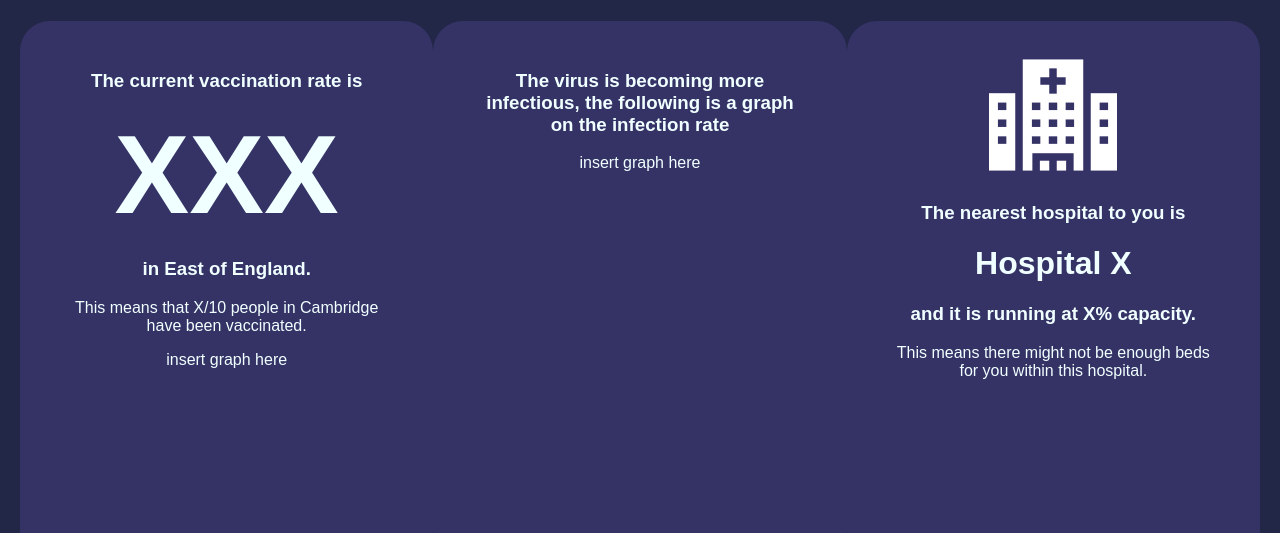
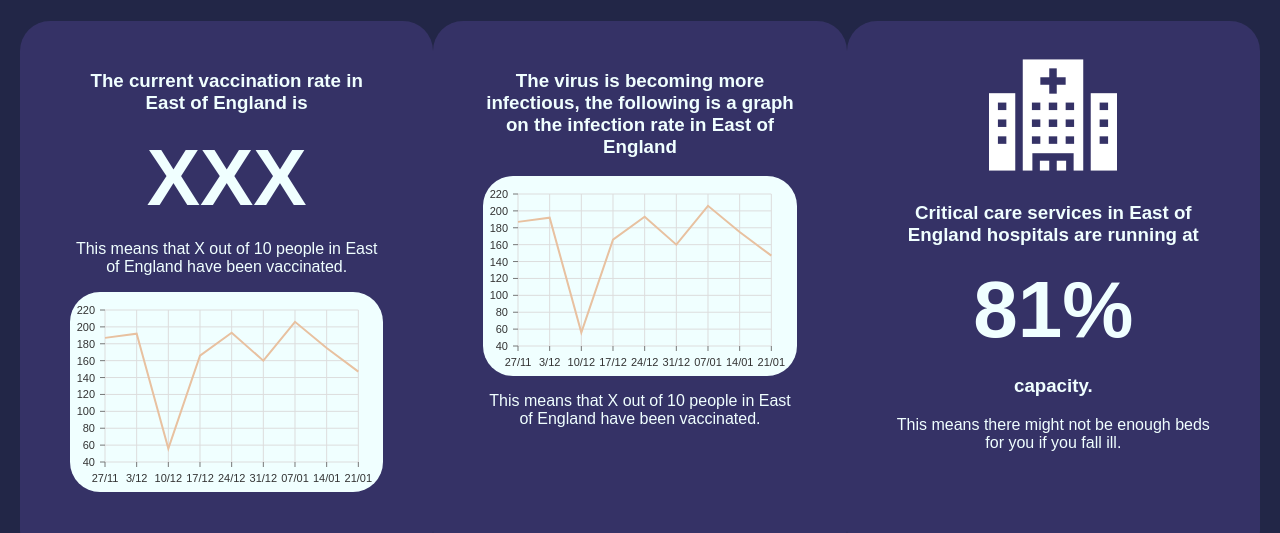
Before and after one commit to jqteh/covid-stats, a React (Create React App) app in the folder front-end/: page / in a window 1280 px wide. Shown: the part 152-685 px from the top of the page. Built offline with nearby package versions, Linux system fonts and the light colour scheme.

Commit message:
add graphs

```diff
--- a/front-end/package.json
+++ b/front-end/package.json
@@ -5,6 +5,8 @@
   "dependencies": {
     "@material-ui/core": "^4.11.2",
     "@material-ui/icons": "^4.11.2",
+    "@nivo/core": "^0.67.0",
+    "@nivo/line": "^0.67.0",
     "@testing-library/jest-dom": "^5.11.9",
     "@testing-library/react": "^11.2.3",
     "@testing-library/user-event": "^12.6.2",
--- a/front-end/public/styles.css
+++ b/front-end/public/styles.css
@@ -43,6 +43,8 @@ header p {
     width: 70%;
 }
 
+/* Panels */
+
 .panel-box {
     display: flex;
     flex-direction: row;
@@ -66,9 +68,23 @@ header p {
 }
 
 .vac-rate h1 {
-    font-size: 7rem;
+    font-size: 5rem;
     margin: 0;
 }
+
+.vac-graph {
+    height:200px;
+    background-color: azure;
+    color: #000;
+    border-radius: 30px;
+}
+
+.hospital h1 {
+    font-size: 5rem;
+    margin: 0 auto;
+}
+
+/* Risk % */
 
 .risk-box {
     position: relative;
@@ -88,6 +104,8 @@ header p {
     color:crimson;
 }
 
+/* Side Bar */
+
 .sidebar-content {
     width: 320px;
     padding: 30px 30px;
@@ -106,6 +124,7 @@ header p {
     height: 30px;
 }
 
+/* Footer */
 
 footer {
     position:fixed;
--- a/front-end/src/components/App.js
+++ b/front-end/src/components/App.js
@@ -12,6 +12,7 @@ function App() {
 
   const [sideBarOpen, setSideBarOpen] = useState(false);
   const [region, setRegion] = useState("East of England");
+  const [bigRegion, setBigRegion] = useState("East of England")
 
   function showPanel() {
     setSideBarOpen(true);
@@ -35,11 +36,11 @@ function App() {
         />
       <Header onPress={showPanel} />
       <div className="panel-box">
-        <VacRate
-          region={region}
+        <VacRate region={region}/>
+        <InfRate region={region}/>
+        <Hospital
+          region={bigRegion}
         />
-        <InfRate />
-        <Hospital />
       </div>
       <div className="risk-box">
         <h2 className="infection-risk-text">Your current risk of infection is:</h2>
--- a/front-end/src/components/Hospital.js
+++ b/front-end/src/components/Hospital.js
@@ -1,15 +1,23 @@
-import React from 'react';
+import React, {useState} from 'react';
 import HospitalLogo from '../assets/hospital.png';
+import bedOccupancy from '../critical_care_occupancy';
 
-export default function Hospital() {
+export default function Hospital(props) {
+
+    const [occupied, setOccupied] = useState(bedOccupancy[0].EastofEngland.slice(-1)[0].Occupied) // Default is East of England
+    const [available, setAvailable] = useState(bedOccupancy[0].EastofEngland.slice(-1)[0].Unoccupied) // Default is East of England
+
+    const capacity = Math.round((occupied - available)/occupied*100)
+
+
     return (
         <div className="panel">
             <div className="hospital">
                 <img src={HospitalLogo} alt=""/>
-                <h3>The nearest hospital to you is</h3>
-                <h1>Hospital X</h1>
-                <h3>and it is running at X% capacity.</h3>
-                <p>This means there might not be enough beds for you within this hospital. </p>
+                <h3>Critical care services in {props.region} hospitals are running at</h3>
+                <h1>{capacity}%</h1>
+                <h3>capacity.</h3>
+                <p>This means there might not be enough beds for you if you fall ill. </p>
             </div>
 
         </div>
--- a/front-end/src/components/InfRate.js
+++ b/front-end/src/components/InfRate.js
@@ -1,11 +1,13 @@
-import React from 'react'
+import React from 'react';
+import VacGraph from './VacGraph';
 
-export default function InfRate() {
+export default function InfRate(props) {
     return (
         <div className="panel">
             <div className="inf-rate">
-                <h3>The virus is becoming more infectious, the following is a graph on the infection rate</h3>
-                <p>insert graph here</p>
+                <h3>The virus is becoming more infectious, the following is a graph on the infection rate in {props.region}</h3>
+                <VacGraph/>
+                <p>This means that X out of 10 people in {props.region} have been vaccinated.</p>
             </div>
         </div>
     )
--- /dev/null
+++ b/front-end/src/components/VacGraph.js
@@ -0,0 +1,86 @@
+import React from 'react';
+import { ResponsiveLine } from '@nivo/line'
+
+export default function VacGraph() {
+
+    const data = [{
+        "id": "japan",
+        "color": "hsl(349, 70%, 50%)",
+        "data": [
+            {
+                "x": "27/11",
+                "y": 187
+            },
+            {
+                "x": "3/12",
+                "y": 192
+            },
+            {
+                "x": "10/12",
+                "y": 56
+            },
+            {
+                "x": "17/12",
+                "y": 166
+            },
+            {
+                "x": "24/12",
+                "y": 193
+            },
+            {
+                "x": "31/12",
+                "y": 160
+            },
+            {
+                "x": "07/01",
+                "y": 206
+            },
+            {
+                "x": "14/01",
+                "y": 175
+            },
+            {
+                "x": "21/01",
+                "y": 147
+            }
+        ]
+    }]
+
+    return (
+        <div className="vac-graph">
+            <ResponsiveLine
+                data={data}
+                margin={{ top: 18, right: 25, bottom: 30, left: 35 }}
+                xScale={{ type: 'point' }}
+                yScale={{ type: 'linear', min: 'auto', max: 'auto', stacked: true, reverse: false }}
+                yFormat=" >-.2f"
+                axisTop={null}
+                axisRight={null}
+                axisBottom={{
+                    orient: 'bottom',
+                    tickSize: 5,
+                    tickPadding: 5,
+                    tickRotation: 0,
+                    // legend: 'transportation',
+                    legendOffset: 36,
+                    legendPosition: 'middle'
+                }}
+                axisLeft={{
+                    orient: 'left',
+                    tickSize: 5,
+                    tickPadding: 5,
+                    tickRotation: 0,
+                    legend: 'count',
+                    legendOffset: -40,
+                    legendPosition: 'middle'
+                }}
+                pointSize={10}
+                pointColor={{ theme: 'background' }}
+                pointBorderWidth={2}
+                pointBorderColor={{ from: 'serieColor' }}
+                pointLabelYOffset={-12}
+                useMesh={true}
+            />
+        </div>
+    )
+}
--- a/front-end/src/components/VacRate.js
+++ b/front-end/src/components/VacRate.js
@@ -1,4 +1,5 @@
-import React from 'react'
+import React from 'react';
+import VacGraph from './VacGraph';
 
 export default function VacRate(props) {
 
@@ -7,11 +8,10 @@ export default function VacRate(props) {
     return (
         <div className="panel">
             <div className="vac-rate">
-            <h3>The current vaccination rate is</h3>
+            <h3>The current vaccination rate in {props.region} is</h3>
             <h1>XXX</h1>
-            <h3>in {props.region}.</h3>
-            <p>This means that X/10 people in Cambridge have been vaccinated.</p>
-            <p>insert graph here</p>
+            <p>This means that X out of 10 people in {props.region} have been vaccinated.</p>
+            <VacGraph/>
             </div>
 
         </div>
--- /dev/null
+++ b/front-end/src/critical_care_occupancy.js
@@ -0,0 +1,228 @@
+const bedOccupancy = [{
+   "London": [
+      {
+         "X.1": "Average Dec 2019",
+         "Occupied": 684.1,
+         "Unoccupied": 87.27
+      },
+      {
+         "X.1": "On 20th Dec 2020",
+         "Occupied": 863,
+         "Unoccupied": 137
+      },
+      {
+         "X.1": "On 27th Dec 2020",
+         "Occupied": 913,
+         "Unoccupied": 135
+      },
+      {
+         "X.1": "On 3rd Jan 2021",
+         "Occupied": 1074,
+         "Unoccupied": 150
+      },
+      {
+         "X.1": "On 10th Jan 2021",
+         "Occupied": 1339,
+         "Unoccupied": 132
+      },
+      {
+         "X.1": "On 17th Jan 2021",
+         "Occupied": 1486,
+         "Unoccupied": 109
+      }
+   ],
+   "SouthEast": [
+      {
+         "X.1": "Average Dec 2019",
+         "Occupied": 383.9,
+         "Unoccupied": 75
+      },
+      {
+         "X.1": "On 20th Dec 2020",
+         "Occupied": 436,
+         "Unoccupied": 142
+      },
+      {
+         "X.1": "On 27th Dec 2020",
+         "Occupied": 462,
+         "Unoccupied": 137
+      },
+      {
+         "X.1": "On 3rd Jan 2021",
+         "Occupied": 582,
+         "Unoccupied": 83
+      },
+      {
+         "X.1": "On 10th Jan 2021",
+         "Occupied": 654,
+         "Unoccupied": 67
+      },
+      {
+         "X.1": "On 17th Jan 2021",
+         "Occupied": 802,
+         "Unoccupied": 73
+      }
+   ],
+   "EastofEngland": [
+      {
+         "X.1": "Average Dec 2019",
+         "Occupied": 255,
+         "Unoccupied": 79.03
+      },
+      {
+         "X.1": "On 20th Dec 2020",
+         "Occupied": 284,
+         "Unoccupied": 100
+      },
+      {
+         "X.1": "On 27th Dec 2020",
+         "Occupied": 359,
+         "Unoccupied": 104
+      },
+      {
+         "X.1": "On 3rd Jan 2021",
+         "Occupied": 462,
+         "Unoccupied": 70
+      },
+      {
+         "X.1": "On 10th Jan 2021",
+         "Occupied": 533,
+         "Unoccupied": 102
+      },
+      {
+         "X.1": "On 17th Jan 2021",
+         "Occupied": 499,
+         "Unoccupied": 94
+      }
+   ],
+   "SouthWest": [
+      {
+         "X.1": "Average Dec 2019",
+         "Occupied": 252,
+         "Unoccupied": 65
+      },
+      {
+         "X.1": "On 20th Dec 2020",
+         "Occupied": 231,
+         "Unoccupied": 84
+      },
+      {
+         "X.1": "On 27th Dec 2020",
+         "Occupied": 210,
+         "Unoccupied": 112
+      },
+      {
+         "X.1": "On 3rd Jan 2021",
+         "Occupied": 244,
+         "Unoccupied": 91
+      },
+      {
+         "X.1": "On 10th Jan 2021",
+         "Occupied": 280,
+         "Unoccupied": 73
+      },
+      {
+         "X.1": "On 17th Jan 2021",
+         "Occupied": 334,
+         "Unoccupied": 65
+      }
+   ],
+   "Midlands": [
+      {
+         "X.1": "Average Dec 2019",
+         "Occupied": 528,
+         "Unoccupied": 113.5
+      },
+      {
+         "X.1": "On 20th Dec 2020",
+         "Occupied": 510,
+         "Unoccupied": 251
+      },
+      {
+         "X.1": "On 27th Dec 2020",
+         "Occupied": 541,
+         "Unoccupied": 219
+      },
+      {
+         "X.1": "On 3rd Jan 2021",
+         "Occupied": 598,
+         "Unoccupied": 200
+      },
+      {
+         "X.1": "On 10th Jan 2021",
+         "Occupied": 684,
+         "Unoccupied": 148
+      },
+      {
+         "X.1": "On 17th Jan 2021",
+         "Occupied": 788,
+         "Unoccupied": 149
+      }
+   ],
+   "NorthEastandYorkshire": [
+      {
+         "X.1": "Average Dec 2019",
+         "Occupied": 514,
+         "Unoccupied": 142.33
+      },
+      {
+         "X.1": "On 20th Dec 2020",
+         "Occupied": 487,
+         "Unoccupied": 211
+      },
+      {
+         "X.1": "On 27th Dec 2020",
+         "Occupied": 491,
+         "Unoccupied": 203
+      },
+      {
+         "X.1": "On 3rd Jan 2021",
+         "Occupied": 504,
+         "Unoccupied": 184
+      },
+      {
+         "X.1": "On 10th Jan 2021",
+         "Occupied": 557,
+         "Unoccupied": 204
+      },
+      {
+         "X.1": "On 17th Jan 2021",
+         "Occupied": 604,
+         "Unoccupied": 187
+      }
+   ],
+   "NorthWest": [
+      {
+         "X.1": "Average Dec 2019",
+         "Occupied": 402.6,
+         "Unoccupied": 84.63
+      },
+      {
+         "X.1": "On 20th Dec 2020",
+         "Occupied": 398,
+         "Unoccupied": 181
+      },
+      {
+         "X.1": "On 27th Dec 2020",
+         "Occupied": 376,
+         "Unoccupied": 202
+      },
+      {
+         "X.1": "On 3rd Jan 2021",
+         "Occupied": 429,
+         "Unoccupied": 151
+      },
+      {
+         "X.1": "On 10th Jan 2021",
+         "Occupied": 482,
+         "Unoccupied": 109
+      },
+      {
+         "X.1": "On 17th Jan 2021",
+         "Occupied": 542,
+         "Unoccupied": 114
+      }
+   ]
+}]
+
+export default bedOccupancy;
```
Also changed, not shown: front-end/src/components/InfGraph.js (added, +9 -0 lines), 2 other files (tests, documents, lock files or other folders).
